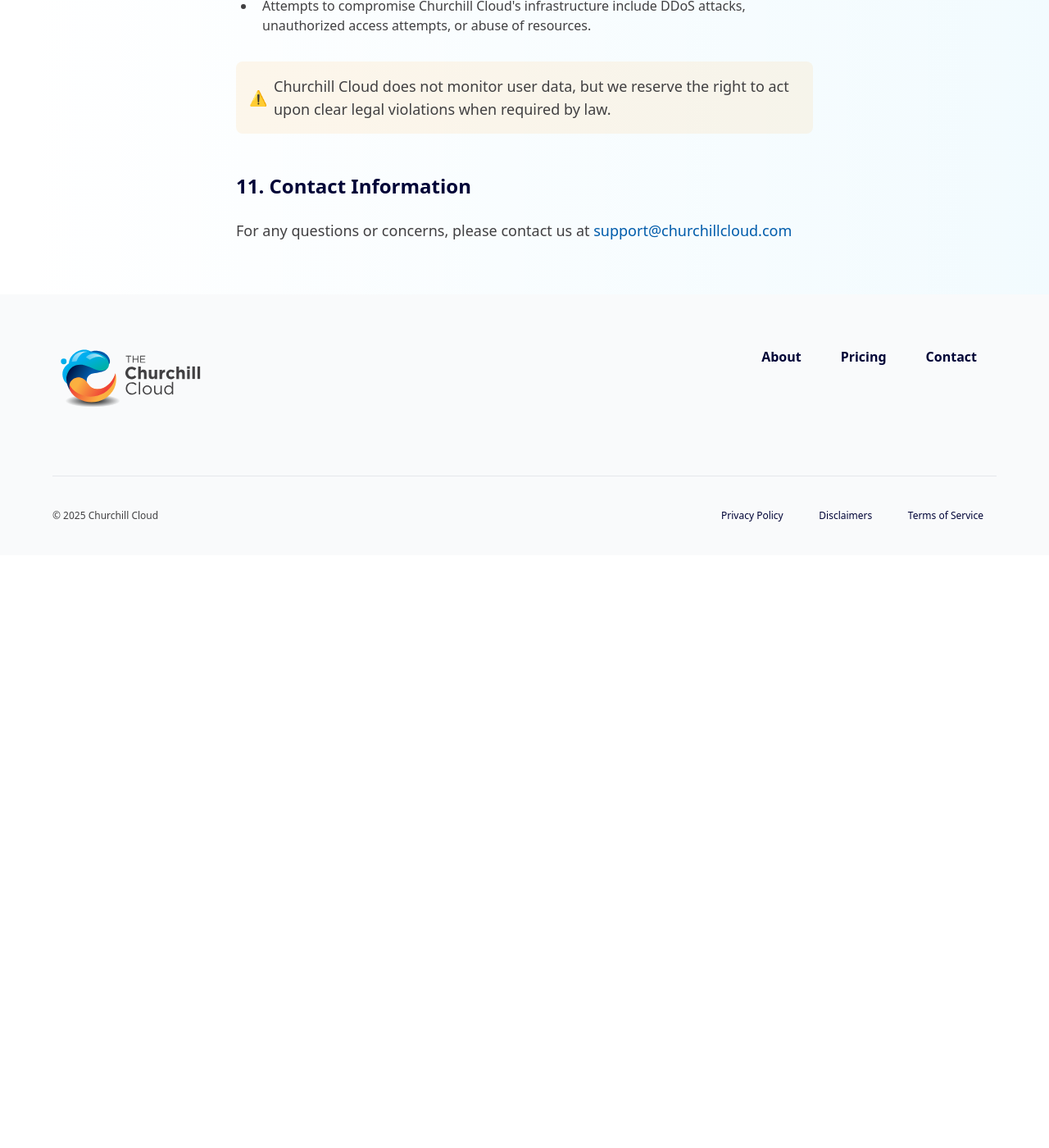
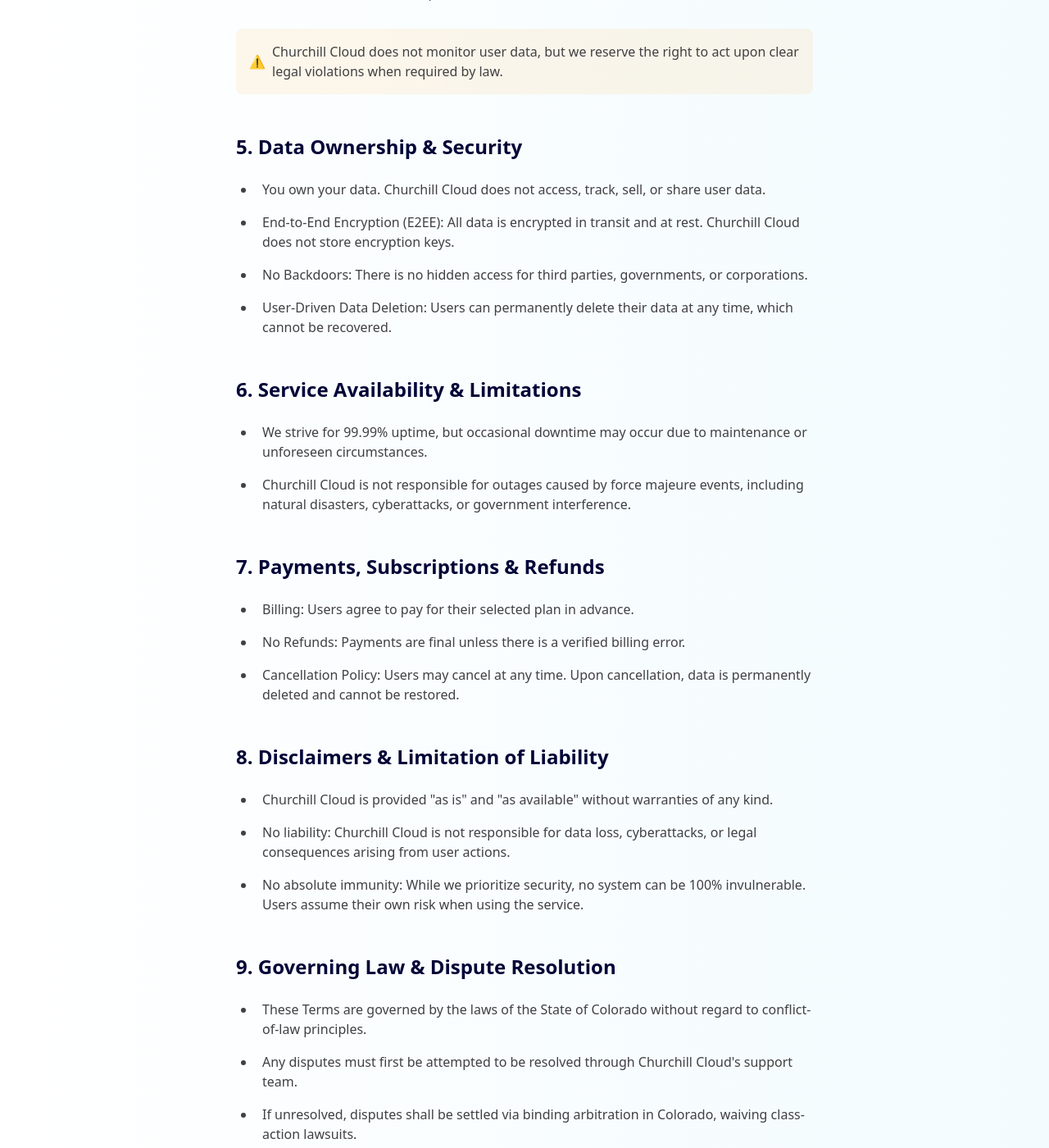
Before and after one commit to annarider/churchill-cloud-front, a Jekyll site: the page built from _pages/terms.html, in a window 1280 px wide and 1400 px high, scrolled down 1631 px. Shown: the whole window at 82% size. Built offline with Jekyll 4.4.1, drawn with Linux system fonts in a browser that asks for light colours; before the commit the page ends 2308 px from its top, so only the background shows below that; some of the changed text lies outside the part shown.

Commit message:
Update: Enforce consistent styling across legal

```diff
--- a/_pages/terms.html
+++ b/_pages/terms.html
@@ -12,8 +12,8 @@
     <header class="mb-12">
       <h1 class="mb-4 text-4xl font-bold tracking-tight text-primary-dark">Churchill Cloud – Terms of Service</h1>
       <div class="space-y-2 text-neutral">
-        <p class="text-lg font-medium">Effective Date: January 8, 2025</p>
-        <p class="text-lg font-medium">Last Updated: January 8, 2025</p>
+        <p class="font-medium">Effective Date: January 8, 2025</p>
+        <p class="font-medium">Last Updated: January 8, 2025</p>
       </div>
     </header>
 
@@ -42,7 +42,7 @@
       <!-- Acceptance -->
       <section>
         <h2 class="mb-6 text-2xl font-bold text-primary-dark">1. Acceptance of Terms</h2>
-        <p class="text-lg text-neutral">
+        <p class=" text-neutral">
           By creating an account or using Churchill Cloud, you acknowledge and agree to these Terms. If you disagree,
           you may not use our services.
         </p>
@@ -51,11 +51,11 @@
       <!-- Service & Mission -->
       <section>
         <h2 class="mb-6 text-2xl font-bold text-primary-dark">2. Our Service & Mission</h2>
-        <p class="mb-6 text-lg text-neutral">
+        <p class="mb-6  text-neutral">
           Churchill Cloud provides a privacy-first cloud infrastructure emphasizing data sovereignty, security, and
           freedom from external control.
         </p>
-        <p class="text-lg text-neutral">
+        <p class=" text-neutral">
           We do not monitor, analyze, or monetize user data. We aim to provide a neutral, censorship-resistant, and
           secure computing environment.
         </p>
@@ -77,7 +77,7 @@
       <!-- Acceptable Use -->
       <section>
         <h2 class="mb-6 text-2xl font-bold text-primary-dark">4. Acceptable Use Policy</h2>
-        <p class="mb-6 text-lg text-neutral">
+        <p class="mb-6  text-neutral">
           To maintain legal compliance and the integrity of our platform, users may not use Churchill Cloud to engage in
           or facilitate:
         </p>
@@ -94,20 +94,103 @@
           </li>
         </ul>
         <div class="rounded-lg bg-secondary/10 p-4">
-          <p class="flex items-center text-lg text-neutral">
+          <p class="flex items-center  text-neutral">
             <span class="mr-2 text-secondary">⚠️</span>
             Churchill Cloud does not monitor user data, but we reserve the right to act upon clear legal violations when
             required by law.
           </p>
         </div>
       </section>
+      <!-- Data Ownership Section -->
+      <section class="mb-12">
+        <h2 class="mb-6 text-2xl font-bold text-primary-dark">5. Data Ownership & Security</h2>
+        <ul class="mb-8 space-y-4 text-neutral" style="list-style-type: disc; padding-left: 1.5rem;">
+          <li class="pl-2">You own your data. Churchill Cloud does not access, track, sell, or share user data.</li>
+          <li class="pl-2">
+            End-to-End Encryption (E2EE): All data is encrypted in transit and at rest. Churchill Cloud does not store
+            encryption keys.
+          </li>
+          <li class="pl-2">No Backdoors: There is no hidden access for third parties, governments, or corporations.</li>
+          <li class="pl-2">
+            User-Driven Data Deletion: Users can permanently delete their data at any time, which cannot be recovered.
+          </li>
+        </ul>
+      </section>
 
-      <!-- Continue with remaining sections following same pattern -->
+      <!-- Service Availability Section -->
+      <section class="mb-12">
+        <h2 class="mb-6 text-2xl font-bold text-primary-dark">6. Service Availability & Limitations</h2>
+        <ul class="mb-8 space-y-4 text-neutral" style="list-style-type: disc; padding-left: 1.5rem;">
+          <li class="pl-2">
+            We strive for 99.99% uptime, but occasional downtime may occur due to maintenance or unforeseen
+            circumstances.
+          </li>
+          <li class="pl-2">
+            Churchill Cloud is not responsible for outages caused by force majeure events, including natural disasters,
+            cyberattacks, or government interference.
+          </li>
+        </ul>
+      </section>
+
+      <!-- Payments Section -->
+      <section class="mb-12">
+        <h2 class="mb-6 text-2xl font-bold text-primary-dark">7. Payments, Subscriptions & Refunds</h2>
+        <ul class="mb-8 space-y-4 text-neutral" style="list-style-type: disc; padding-left: 1.5rem;">
+          <li class="pl-2">Billing: Users agree to pay for their selected plan in advance.</li>
+          <li class="pl-2">No Refunds: Payments are final unless there is a verified billing error.</li>
+          <li class="pl-2">
+            Cancellation Policy: Users may cancel at any time. Upon cancellation, data is permanently deleted and cannot
+            be restored.
+          </li>
+        </ul>
+      </section>
+
+      <!-- Disclaimers Section -->
+      <section class="mb-12">
+        <h2 class="mb-6 text-2xl font-bold text-primary-dark">8. Disclaimers & Limitation of Liability</h2>
+        <ul class="mb-8 space-y-4 text-neutral" style="list-style-type: disc; padding-left: 1.5rem;">
+          <li class="pl-2">Churchill Cloud is provided "as is" and "as available" without warranties of any kind.</li>
+          <li class="pl-2">
+            No liability: Churchill Cloud is not responsible for data loss, cyberattacks, or legal consequences arising
+            from user actions.
+          </li>
+          <li class="pl-2">
+            No absolute immunity: While we prioritize security, no system can be 100% invulnerable. Users assume their
+            own risk when using the service.
+          </li>
+        </ul>
+      </section>
+
+      <!-- Governing Law Section -->
+      <section class="mb-12">
+        <h2 class="mb-6 text-2xl font-bold text-primary-dark">9. Governing Law & Dispute Resolution</h2>
+        <ul class="mb-8 space-y-4 text-neutral" style="list-style-type: disc; padding-left: 1.5rem;">
+          <li class="pl-2">
+            These Terms are governed by the laws of the State of Colorado without regard to conflict-of-law principles.
+          </li>
+          <li class="pl-2">
+            Any disputes must first be attempted to be resolved through Churchill Cloud's support team.
+          </li>
+          <li class="pl-2">
+            If unresolved, disputes shall be settled via binding arbitration in Colorado, waiving class-action lawsuits.
+          </li>
+        </ul>
+      </section>
+
+      <!-- Changes Section -->
+      <section class="mb-12">
+        <h2 class="mb-6 text-2xl font-bold text-primary-dark">10. Changes to These Terms</h2>
+        <ul class="mb-8 space-y-4 text-neutral" style="list-style-type: disc; padding-left: 1.5rem;">
+          <li class="pl-2">Churchill Cloud reserves the right to update these Terms at any time.</li>
+          <li class="pl-2">Users will be notified of significant changes before they take effect.</li>
+          <li class="pl-2">Continued service use after an update is accepted by the revised Terms.</li>
+        </ul>
+      </section>
 
       <!-- Contact Section -->
       <section class="mb-12">
         <h2 class="mb-6 text-2xl font-bold text-primary-dark">11. Contact Information</h2>
-        <p class="text-lg text-neutral">
+        <p class="text-neutral">
           For any questions or concerns, please contact us at
           <a
             href="mailto:support@churchillcloud.com"
```
Also changed, not shown: _pages/privacy.html (+6 -8 lines).
